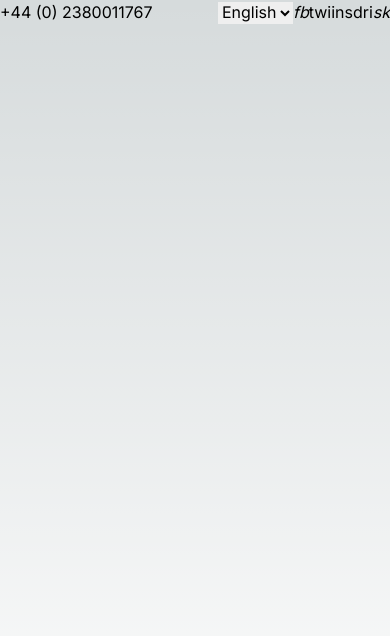
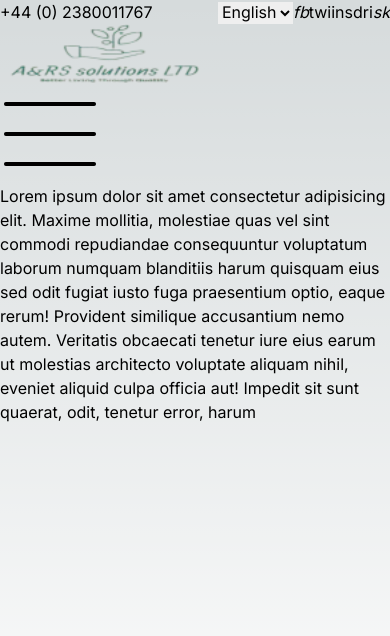
Before and after one commit to mutebinuhu/ar, a Next.js app: page / in a window 390 px wide. Shown: the top 636 px of the page. Built offline with nearby package versions, Linux system fonts and the light colour scheme.

Commit message:
chore: add phone nav bar

```diff
--- /dev/null
+++ b/app/components/Banner.js
@@ -0,0 +1,17 @@
+import React from 'react';
+
+const Banner = () => {
+    return (
+        <div>
+            Lorem ipsum dolor sit amet consectetur adipisicing elit. Maxime mollitia,
+molestiae quas vel sint commodi repudiandae consequuntur voluptatum laborum
+numquam blanditiis harum quisquam eius sed odit fugiat iusto fuga praesentium
+optio, eaque rerum! Provident similique accusantium nemo autem. Veritatis
+obcaecati tenetur iure eius earum ut molestias architecto voluptate aliquam
+nihil, eveniet aliquid culpa officia aut! Impedit sit sunt quaerat, odit,
+tenetur error, harum
+        </div>
+    );
+}
+
+export default Banner;
--- /dev/null
+++ b/app/components/NavBar.js
@@ -0,0 +1,28 @@
+import React from 'react';
+import Image from 'next/image';
+
+const NavBar = () => {
+    return (
+        <nav>
+                <div>
+                    <Image src="/images/logo.png"
+                        alt="Picture of the author"
+                        width={200}
+                        height={200}
+                        quality={100}/>
+                </div>
+                <svg xmlns="http://www.w3.org/2000/svg" x="0px" y="0px" width="100" height="100" viewBox="0 0 50 50">
+                <path d="M 3 9 A 1.0001 1.0001 0 1 0 3 11 L 47 11 A 1.0001 1.0001 0 1 0 47 9 L 3 9 z M 3 24 A 1.0001 1.0001 0 1 0 3 26 L 47 26 A 1.0001 1.0001 0 1 0 47 24 L 3 24 z M 3 39 A 1.0001 1.0001 0 1 0 3 41 L 47 41 A 1.0001 1.0001 0 1 0 47 39 L 3 39 z"></path>
+                </svg>
+                <ul>
+
+                    <li></li>
+                    <li></li>
+                    <li></li>
+                </ul>
+
+        </nav>
+    );
+};
+
+export default NavBar;
--- a/app/page.js
+++ b/app/page.js
@@ -2,11 +2,15 @@ import Image from 'next/image'
 import { FontAwesomeIcon } from '@fortawesome/react-fontawesome';
 import { faCoffee } from '@fortawesome/free-solid-svg-icons';
 import Header from './components/Header'
+import NavBar from './components/NavBar';
+import Banner from './components/Banner';
 
 export default function Home() {
   return (
     <main className="min-h-screen">
       <Header/>
+      <NavBar/>
+      <Banner/>
     </main>
   )
 }
--- a/next.config.js
+++ b/next.config.js
@@ -1,4 +1,14 @@
 /** @type {import('next').NextConfig} */
-const nextConfig = {}
+const nextConfig = {
+    reactStrictMode: true,
+    remotePatterns: [
+        {
+          protocol: 'https',
+          hostname: 'care.arssolutionsltd.co.uk',
+          port: '',
+          pathname: '/assets_web/**',
+        },
+      ],
+}
 
 module.exports = nextConfig
```
Also changed, not shown: app/components/Header.js (+37 -13 lines), public/images/logo.png (added).
